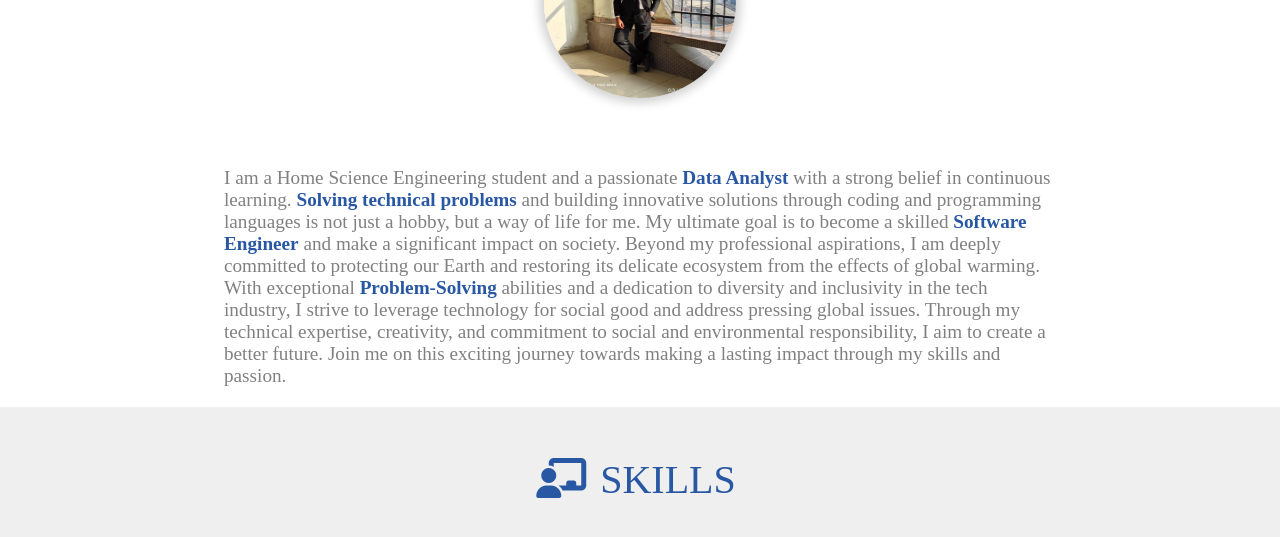
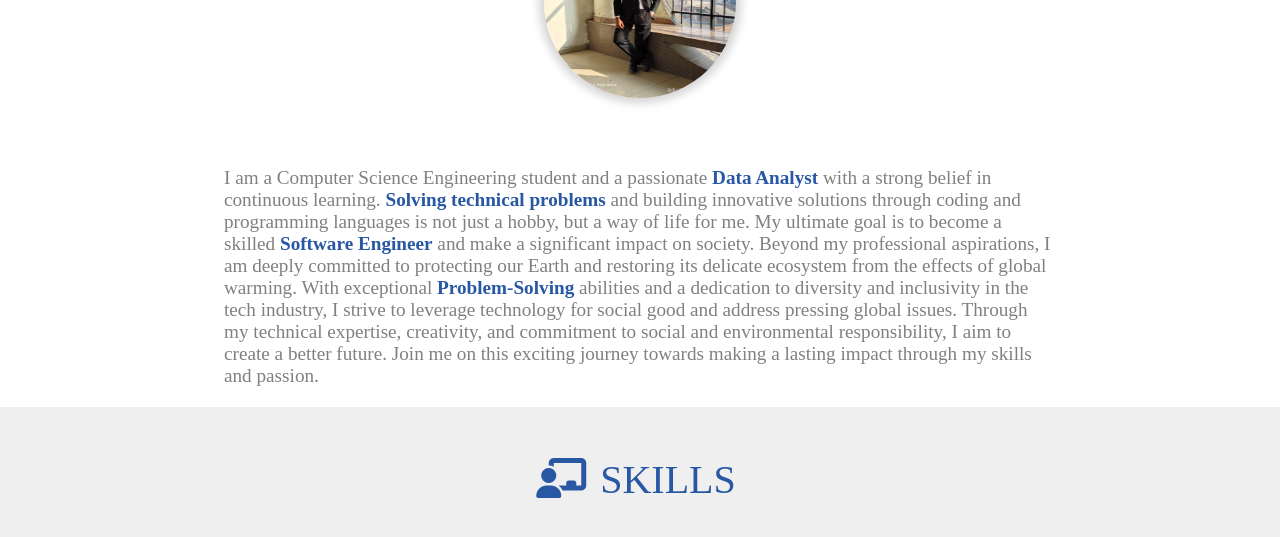
Before and after one commit to Shubhamkumar91/Portofolio-live, a plain HTML site: page index.html in a window 1280 px wide. Shown: the part 561-1098 px from the top of the page. Drawn offline with Linux system fonts and the light colour scheme.

Commit message:
chnaged home to computer

```diff
--- a/index.html
+++ b/index.html
@@ -116,7 +116,7 @@
 				<img src="Media/profile.jpg">
 			</div>
 			<div id="about-contant">
-				<p>I am a Home Science Engineering student and a passionate <b>Data Analyst </b>with a strong belief in continuous learning. <b>Solving technical problems </b>and building innovative solutions through coding and programming languages is not just a hobby, but a way of life for me. My ultimate goal is to become a skilled <b>Software Engineer</b> and make a significant impact on society. Beyond my professional aspirations, I am deeply committed to protecting our Earth and restoring its delicate ecosystem from the effects of global warming. With exceptional <b>Problem-Solving</b> abilities and a dedication to diversity and inclusivity in the tech industry, I strive to leverage technology for social good and address pressing global issues. Through my technical expertise, creativity, and commitment to social and environmental responsibility, I aim to create a better future. Join me on this exciting journey towards making a lasting impact through my skills and passion.</p>
+				<p>I am a Computer Science Engineering student and a passionate <b>Data Analyst </b>with a strong belief in continuous learning. <b>Solving technical problems </b>and building innovative solutions through coding and programming languages is not just a hobby, but a way of life for me. My ultimate goal is to become a skilled <b>Software Engineer</b> and make a significant impact on society. Beyond my professional aspirations, I am deeply committed to protecting our Earth and restoring its delicate ecosystem from the effects of global warming. With exceptional <b>Problem-Solving</b> abilities and a dedication to diversity and inclusivity in the tech industry, I strive to leverage technology for social good and address pressing global issues. Through my technical expertise, creativity, and commitment to social and environmental responsibility, I aim to create a better future. Join me on this exciting journey towards making a lasting impact through my skills and passion.</p>
 			</div>
 		</section>
 
```
